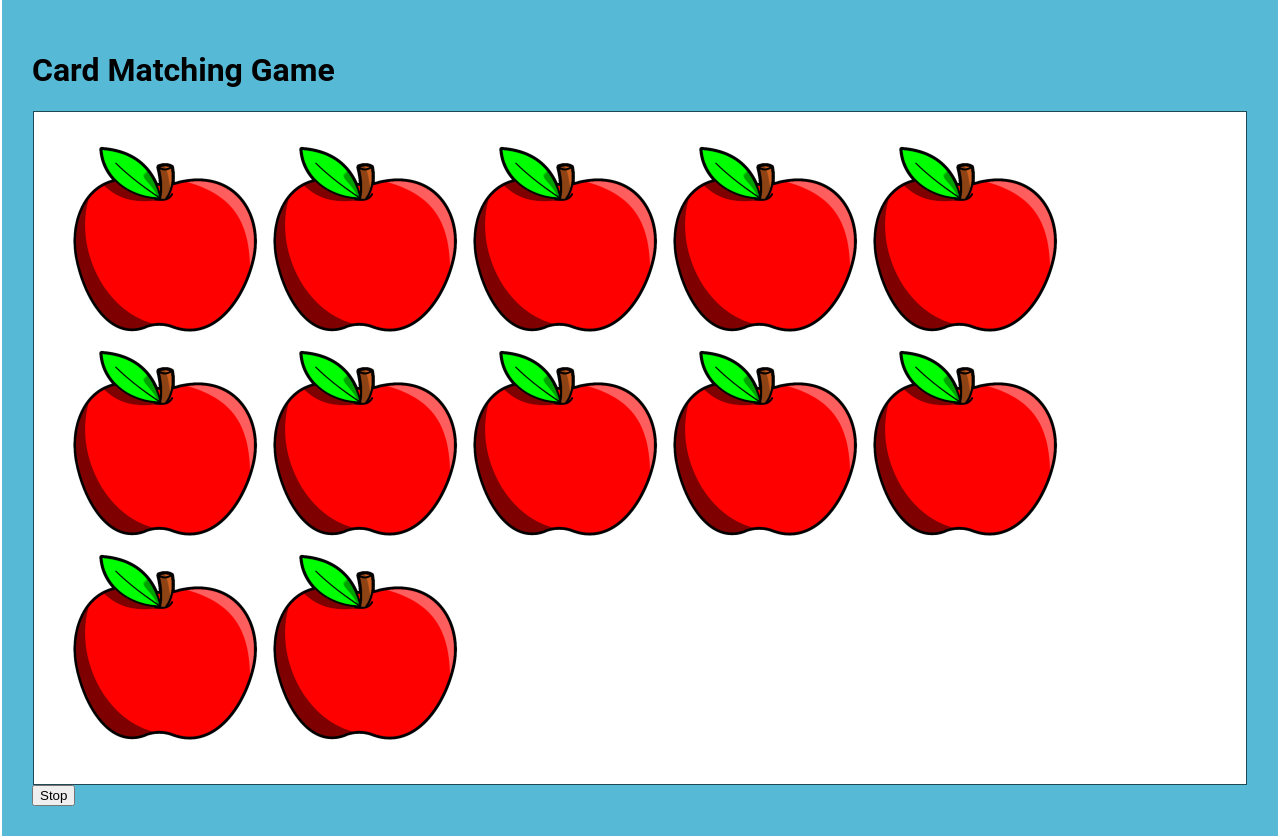
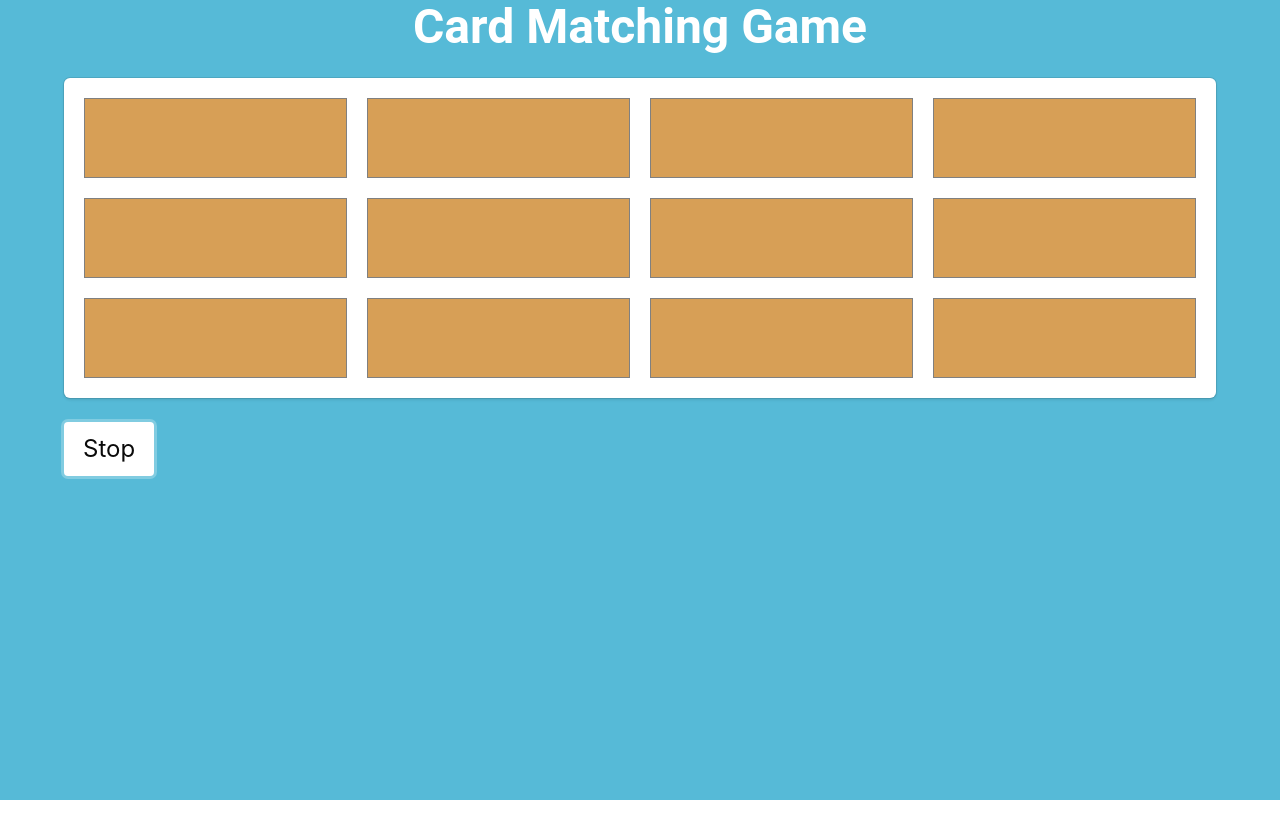
Before and after one commit to denibulkashvili/card-matching-game, a React (Create React App) app in the folder card-matching-game/: page / in a window 1280 px wide. Both pictures are taken after a click on the button "Start". After the commit the page ends 800 px from the top, so only its background shows below. Built offline with nearby package versions, Linux system fonts and the light colour scheme.

Commit message:
Add bulma styling and map card names

```diff
--- a/card-matching-game/public/index.html
+++ b/card-matching-game/public/index.html
@@ -13,15 +13,10 @@
       homescreen on Android. See https://developers.google.com/web/fundamentals/web-app-manifest/
     -->
     <link rel="manifest" href="%PUBLIC_URL%/manifest.json" />
-    <!--
-      Notice the use of %PUBLIC_URL% in the tags above.
-      It will be replaced with the URL of the `public` folder during the build.
-      Only files inside the `public` folder can be referenced from the HTML.
-
-      Unlike "/favicon.ico" or "favicon.ico", "%PUBLIC_URL%/favicon.ico" will
-      work correctly both with client-side routing and a non-root public URL.
-      Learn how to configure a non-root public URL by running `npm run build`.
-    -->
+    <!-- Bulma CDN -->
+    <link rel="stylesheet" href="https://cdnjs.cloudflare.com/ajax/libs/bulma/0.7.2/css/bulma.min.css">
+    <!-- Font Awesome -->
+    <link href="https://stackpath.bootstrapcdn.com/font-awesome/4.7.0/css/font-awesome.min.css" rel="stylesheet" integrity="sha384-wvfXpqpZZVQGK6TAh5PVlGOfQNHSoD2xbE+QkPxCAFlNEevoEH3Sl0sibVcOQVnN" crossorigin="anonymous">
     <title>Card Matching Game</title>
   </head>
   <body>
--- a/card-matching-game/src/App.js
+++ b/card-matching-game/src/App.js
@@ -68,9 +68,13 @@ class App extends Component {
 
     return (
       <div className="App">
-        <h1 className="app-title">Card Matching Game</h1>
-        {display}
-        <Button buttonLabel={this.buttonLabel} handleClick={this.changeGameState} />
+        <div className="container">
+          <h1 className="title is-1 content has-text-white has-text-centered">Card Matching Game</h1>
+          <div className="box">
+            {display}
+          </div>
+          <Button buttonLabel={this.buttonLabel} handleClick={this.changeGameState} />
+        </div>
       </div>
     );
   }
--- a/card-matching-game/src/components/ButtonReusable.jsx
+++ b/card-matching-game/src/components/ButtonReusable.jsx
@@ -3,7 +3,7 @@ import React from 'react'
 export default function Button(props) {
   return (
     <div>
-      <button onClick={props.handleClick} className="btn" >{props.buttonLabel}</button>
+      <button onClick={props.handleClick} className="button is-white is-large" >{props.buttonLabel}</button>
     </div>
   )
 }
--- a/card-matching-game/src/components/CardReusable.jsx
+++ b/card-matching-game/src/components/CardReusable.jsx
@@ -19,12 +19,18 @@ export default class Card extends Component {
 
   render() {
     return (
-      <img
-        className="image"
-        src={this.state.isCardUncovered ? this.props.src : "/img/cover.png"}
-        alt=""
-        onClick={this.handleClick}
-      />
+      <div className={
+             `single-card
+             has-text-centered
+             ${this.state.isCardUncovered ? "card-front" : "card-back"}`
+           }
+           onClick={this.handleClick}
+      >
+       {this.state.isCardUncovered ? this.props.name : ""}
+      </div>
+
+
+
     )
   }
 
--- a/card-matching-game/src/components/DisplayGrid.jsx
+++ b/card-matching-game/src/components/DisplayGrid.jsx
@@ -1,24 +1,37 @@
 import React, { Component } from 'react';
 import Card from './CardReusable';
+
+const vocab = ['chocolate', 'candy', 'present', 'card', 'baloon', 'cake'];
+
 export default class DisplayGrid extends Component {
+
+  doubleVocabSize = (arr) => {
+    const duplicateArr = [...arr];
+    const newArr = arr.concat(duplicateArr);
+    return newArr;
+  }
+  shuffleVocab = (arr) => {
+    for (let i = arr.length - 1; i > 0; i--) {
+      let j = Math.floor(Math.random() * (i + 1));
+      let temp = arr[i];
+      arr[i] = arr[j];
+      arr[j] = temp;
+    }
+  }
+  newVocab = this.doubleVocabSize(vocab);
+  shuffledVocab = this.shuffleVocab(this.newVocab);
+
+
+  handleChange = () => {
+    return true;
+  }
 
   render() {
     return (
-      <div id="display">
-        <div id="image-grid">
-          <Card src={"/img/img01.JPG"} vocabId={1} />
-          <Card src={"/img/img02.JPG"} vocabId={2} />
-          <Card src={"/img/txt03.JPG"} vocabId={3} />
-          <Card src={"/img/img05.JPG"} vocabId={5} />
-          <Card src={"/img/txt04.JPG"} vocabId={4} />
-          <Card src={"/img/txt06.JPG"} vocabId={6} />
-          <Card src={"/img/img04.JPG"} vocabId={4} />
-          <Card src={"/img/img06.JPG"} vocabId={6} />
-          <Card src={"/img/txt01.JPG"} vocabId={1} />
-          <Card src={"/img/txt02.JPG"} vocabId={2} />
-          <Card src={"/img/img03.JPG"} vocabId={3} />
-          <Card src={"/img/txt05.JPG"} vocabId={5} />
-        </div>
+      <div className="display-grid">
+        {this.newVocab.map(card => (
+              <Card name={card} onChange={this.handleChange} />
+        ))}
       </div>
     );
   }
--- a/card-matching-game/src/index.css
+++ b/card-matching-game/src/index.css
@@ -14,21 +14,32 @@ code {
 }
 
 .App {
-  max-width: 95vw;
-  height: 100%;
-  margin: 0 auto;
+  width: 100vw;
+  height: 100vh;
   background: #56BAD7;
-  padding: 30px;
 }
 
-#display {
-  max-width: 90vw;
-  margin: 0 auto;
-  border: 1px solid #204954;
-  background: #ffffff;
-  padding: 30px;
+.display-grid {
   display: grid;
-  grid-gap: 50px;
+  grid-gap: 20px;
+  grid-template-columns: repeat(4, 1fr);
+}
+.single-card {
+  padding: 20px;
+  border: 1px solid grey;
+  min-height: 80px;
+  font-size: 24px;
+}
+.card-back {
+  background: rgb(215, 159, 86);
+}
+@media only screen and (max-width: 600px) {
+  .display-grid {
+    grid-template-columns: repeat(3, 1fr);
+  }
+  .single-card {
+    padding: 10px;
+  }
 }
 
 .image {
```
